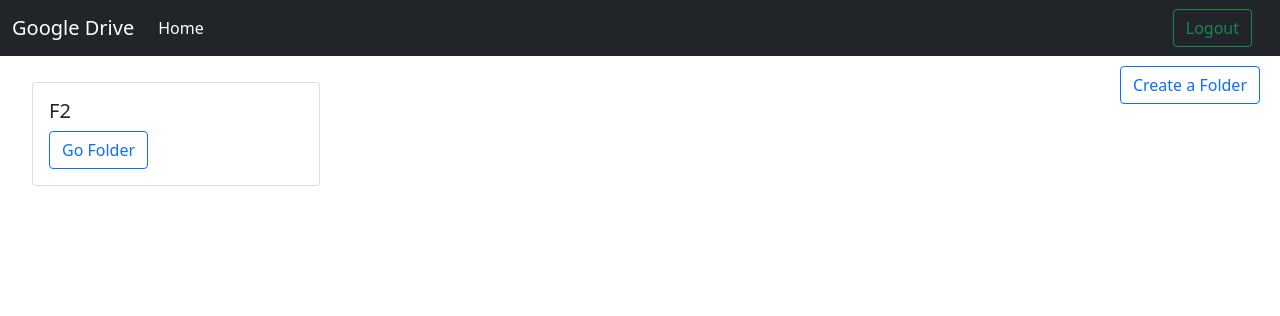
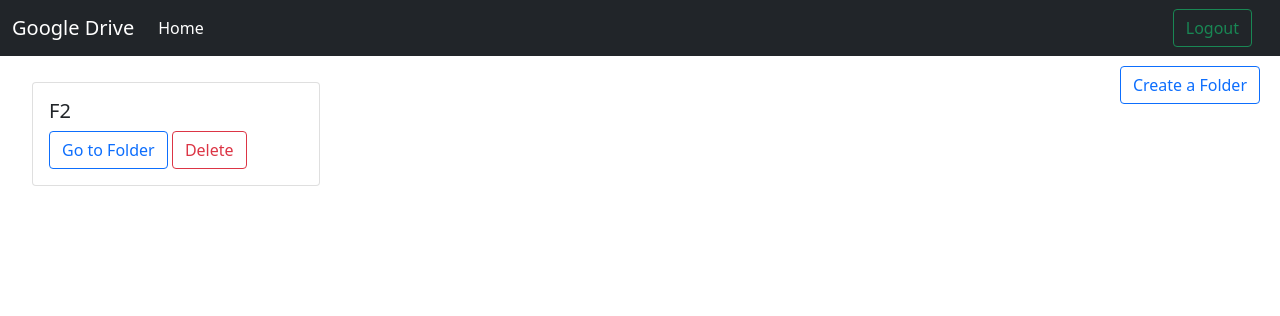
Before and after one commit to ershubhanker/home_server, a Django app: page / in a window 1280 px wide. Shown: the top 316 px of the page. Run offline with Django 4.2, Linux system fonts and the light colour scheme; a user stored in the database is signed in; data comes from the database, SQL or seed files in the repository; both versions use the stored data as it was after the commit.

Commit message:
delete feature added

```diff
--- a/myapp/main/templates/folder.html
+++ b/myapp/main/templates/folder.html
@@ -4,12 +4,14 @@
     <div class="container py-3">
       <div class="row">
         <!--  -->
+
         {% for i in files %}
         <div class="col-sm">
           <div class="card" style="width: 18rem">
             <div class="card-body">
               <h5 class="card-title">{{i.filetitle}}</h5>
               <a href="{{i.file.url}}" download="{{i.file}}" class="btn btn-outline-primary">Download File </a>
+              <a href="{% url 'delete_file' i.folder.id i.id %}" class="btn btn-outline-danger">Delete</a>
             </div>
           </div>
         </div>
--- a/myapp/main/templates/home.html
+++ b/myapp/main/templates/home.html
@@ -15,7 +15,11 @@
             <div class="card-body">
               <h5 class="card-title">{{i.folder_name}}</h5>
               <a href="{% url 'folder' i.id %}" class="btn btn-outline-primary"
-                >Go Folder
+                >Go to Folder
+              </a>
+
+              <a href="{% url 'delete_folder' i.id %}" class="btn btn-outline-danger"
+                >Delete
               </a>
             </div>
           </div>
--- a/myapp/main/templates/register.html
+++ b/myapp/main/templates/register.html
@@ -7,9 +7,9 @@
     <link href="https://cdn.jsdelivr.net/npm/bootstrap@5.3.0-alpha1/dist/css/bootstrap.min.css" rel="stylesheet" integrity="sha384-GLhlTQ8iRABdZLl6O3oVMWSktQOp6b7In1Zl3/Jr59b6EGGoI1aFkw7cmDA6j6gD" crossorigin="anonymous">
   </head>
   <body>
-   {% for message in messages %}
+   {% comment %} {% for message in messages %}
    <h2>{{message}}</h2>
-   {% endfor %}
+   {% endfor %} {% endcomment %}
     <h1>SignUp</h1>
     <div class="container">
         <div class="tab-content">
--- a/myapp/main/urls.py
+++ b/myapp/main/urls.py
@@ -8,5 +8,7 @@ urlpatterns = [
     path('logout/',views.logout_page, name='logout'),
     path('addFolder/',views.addFolder, name='addfolder'),
     path("folder/<int:folderid>/",views.folder, name='folder'),
+    path('delete_file/<int:folderid>/<int:fileid>/', views.delete_file, name='delete_file'),
+    path('delete_folder/<int:folderid>/', views.delete_folder, name='delete_folder')
 
 ]
--- a/myapp/main/views.py
+++ b/myapp/main/views.py
@@ -1,4 +1,4 @@
-from django.shortcuts import render,HttpResponse,redirect
+from django.shortcuts import render,HttpResponse,redirect,get_object_or_404
 from .models import FileUploadModel,Folder
 from .forms import FileUploadForm,CreateUserForm
 from django.contrib import messages
@@ -70,7 +70,26 @@ def folder(request,folderid):
         return render(request,'folder.html',context)
     else:
         return redirect('register')
-
+    # if request.user.is_authenticated:
+    #     folder_user = Folder.objects.get(id=folderid)
+    #     files = FileUploadModel.objects.filter(folder=folder_user)
+    #     context = {'folderid':folderid,'files':files}
+    #     if request.method == 'POST':
+    #         file_id = request.POST.get('fileid')
+    #         if file_id:
+    #             file = FileUploadModel.objects.get(id=file_id)
+    #             if file.folder.folder_user == request.user:
+    #                 file.delete()
+    #                 messages.success(request, 'File deleted successfully!')
+    #             else:
+    #                 messages.error(request, 'You do not have permission to delete this file.')
+    #         else:
+    #             file_user = request.FILES.get('file')
+    #             file_title = request.POST.get('filetitle')
+    #             fileadd = FileUploadModel.objects.create(filetitle=file_title,file=file_user,folder=folder_user)
+    #     return render(request,'folder.html',context)
+    # else:
+    #     return redirect('register')
 
 def addFolder(request):
     if request.method == 'POST':
@@ -80,7 +99,7 @@ def addFolder(request):
         if folder:
             return redirect('index')
         else:
-            messages.error(request,'oops! folder not created')
+            # messages.error(request,'oops! folder not created')
             return redirect('index')
     # pass
 
@@ -93,3 +112,53 @@ def index(request):
         return render(request,'home.html',context)
     else:
         return redirect('register')
+
+
+
+def delete_folder(request,folderid):
+    if request.user.is_authenticated:
+        folder = Folder.objects.get(id=folderid)
+        folder.delete()
+        return redirect('index')
+    else:
+        return redirect('register')
+
+
+def delete_file(request,fileid,folderid):
+    if request.user.is_authenticated:
+        file = FileUploadModel.objects.get(id=fileid)
+        file.delete()
+        print("-----------done------------")
+        return redirect('folder', folderid=folderid)
+    else:
+        return redirect('register')
+# views.py
+
+# def delete_file(request, fileid):
+#     file = get_object_or_404(FileUploadModel, id=fileid)
+#     folderid = file.folder.id
+#     file.delete()
+#     return redirect('folder', folderid)
+
+# def delete_file(request, fileid, folderid):
+#     if request.user.is_authenticated:
+#         file = FileUploadModel.objects.get(id=fileid)
+#         file.delete()
+#         return redirect('folder', folderid=folderid)
+#     else:
+#         return redirect('register')
+
+# def delete_file(request, folderid, fileid):
+#     if request.user.is_authenticated:
+#         try:
+#             file_to_delete = FileUploadModel.objects.get(id=fileid)
+#             if file_to_delete.folder.id == int(folderid):
+#                 file_to_delete.delete()
+#                 print("File deleted successfully.")
+#             else:
+#                 print("File does not belong to this folder.")
+#         except FileUploadModel.DoesNotExist:
+#             print("File does not exist.")
+#         return redirect('folder', folderid=folderid)
+#     else:
+#         return redirect('register')
```
Also changed, not shown: myapp/MediaFiles/file/Screenshot_20230118_110314_M7mJl8j.png (added), myapp/MediaFiles/file/Screenshot_20230213_065550.png (added), myapp/MediaFiles/file/Screenshot_20230213_065550_86PVIHb.png (added), myapp/MediaFiles/file/Screenshot_20230213_065550_MgFbYmG.png (added), myapp/MediaFiles/file/Screenshot_20230215_095347.png (added), myapp/MediaFiles/file/Screenshot_20230216_044258.png (added), myapp/MediaFiles/file/Screenshot_20230216_044258_8IIbgJ7.png (added), myapp/MediaFiles/file/Screenshot_20230216_101030.png (added), myapp/MediaFiles/file/Screenshot_20230216_101030_FItiR5A.png (added), myapp/MediaFiles/file/Screenshot_20230216_101030_sDlfIAa.png (added), myapp/db.sqlite3, myapp/main/migrations/0001_initial.py, myapp/main/migrations/0002_initial.py.
